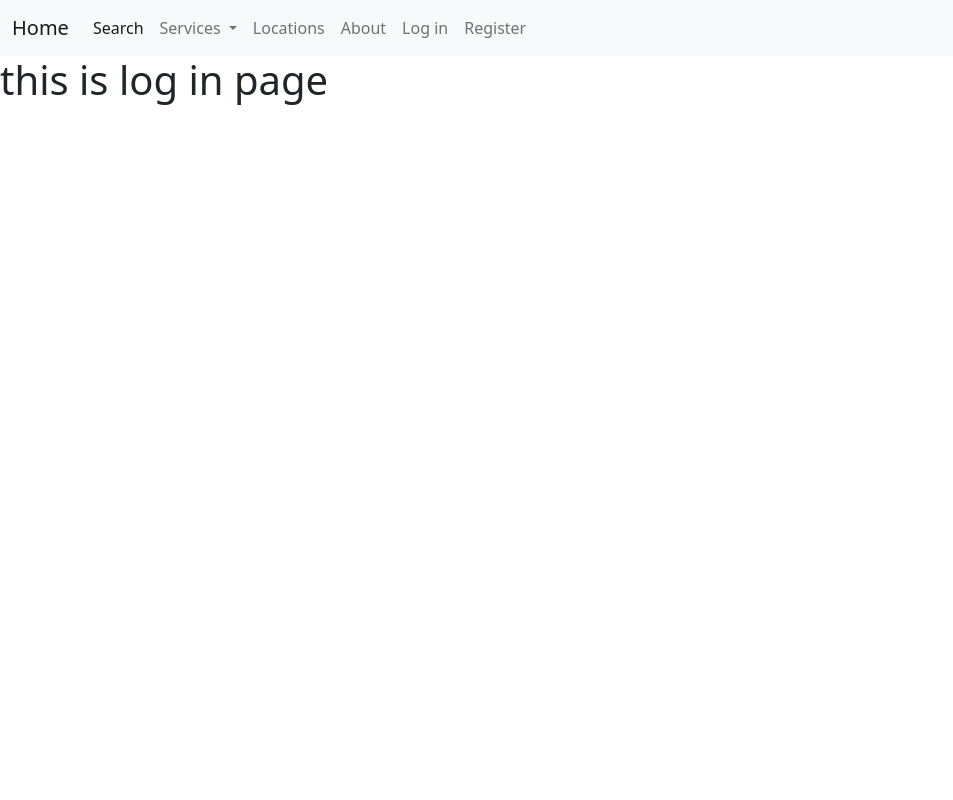
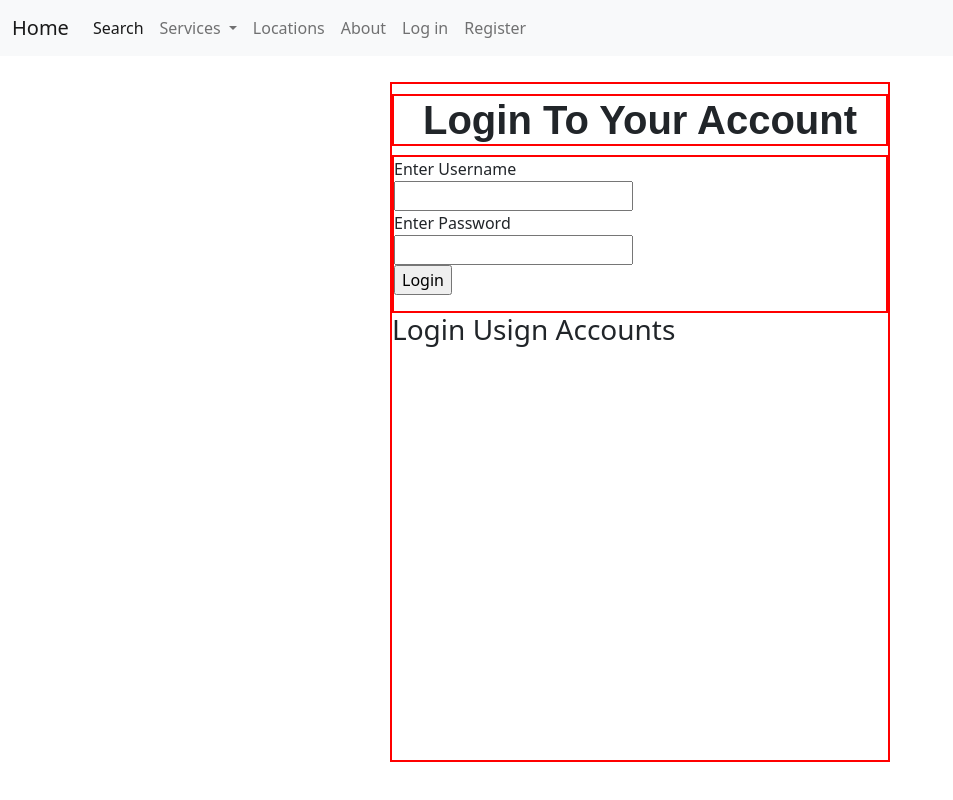
Before and after one commit to meshiyet/CSE311_PROJECT_GROUP13, a PHP site: page /user_login.php in a window 1280 px wide. Shown: the whole page, without its empty margins (0-953 px from the left). Run offline with PHP 8.4, Linux system fonts and the light colour scheme.

Commit message:
login page

```diff
--- /dev/null
+++ b/CSS/login.css
@@ -0,0 +1,17 @@
+.loginPanel{
+	border: 2px solid red;
+	height: 85%;
+	min-width: 500px;
+	width: 25%;
+	margin: 2% auto;
+}
+.loginPanel h1{
+	border: 2px solid red;
+	text-align: center;
+	font-family: Arial;
+	font-weight: bold;
+	margin: 2% auto;
+}
+.form{
+	border: 2px solid red;
+}
--- a/user_login.php
+++ b/user_login.php
@@ -3,11 +3,33 @@
     <nav>
         <?php include 'menu.php';?>
     </nav>
-
+    <head>
+        <link href = 'CSS/login.css' rel='stylesheet'>
+    </head>
     <body>
         <?php include 'footer.php';?>
-        <div>
-            <h1>this is log in page</h1>
+        <section class = 'loginPanel'>
+            <h1>Login To Your Account</h1>
+            <div class = 'form' >
+                <form>
+                    <label for = 'username'> Enter Username</label><br>
+                    <input type = 'text' id = 'username' name = 'username' required ><br>
+                    <label for = 'password'>Enter Password</label><br>
+                    <input type = 'text' id = 'password' name = 'password' required ><br>
+                    <input type = 'submit' id = 'password' value = 'Login' >
+                </form>
          </div>
+            <h3>Login Usign Accounts</h3>
+        </section>
     </body>
 </html>
+
+
+<!--
+<form>
+                <label for = 'username'> Enter Username</label>
+                <input type = 'text' id = 'username' name = 'username' required ><br>
+                <label for = 'password'>Enter Password</label>
+                <input type = 'text' id = 'password' name = 'password' required >
+            </form>
+ -->
```
